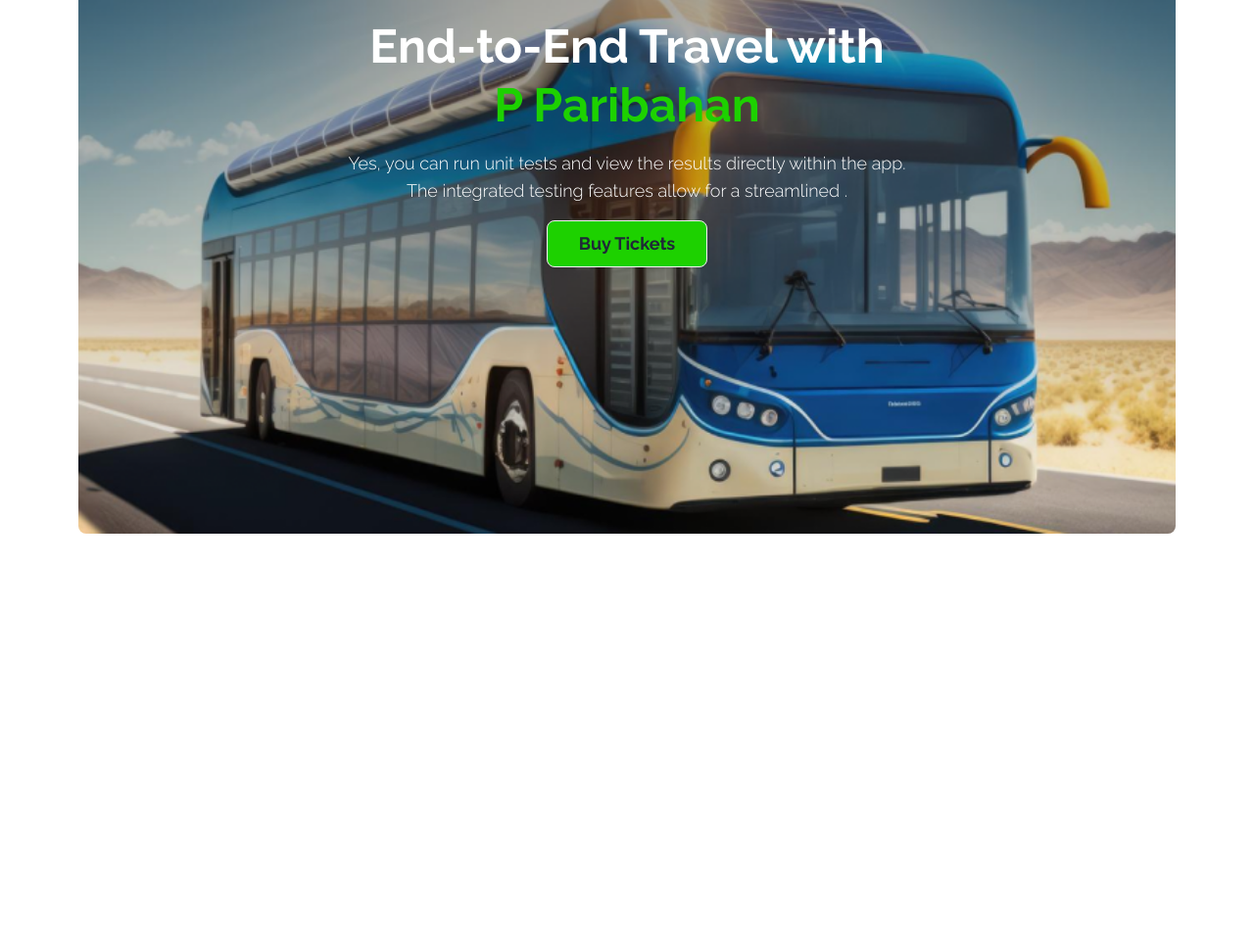
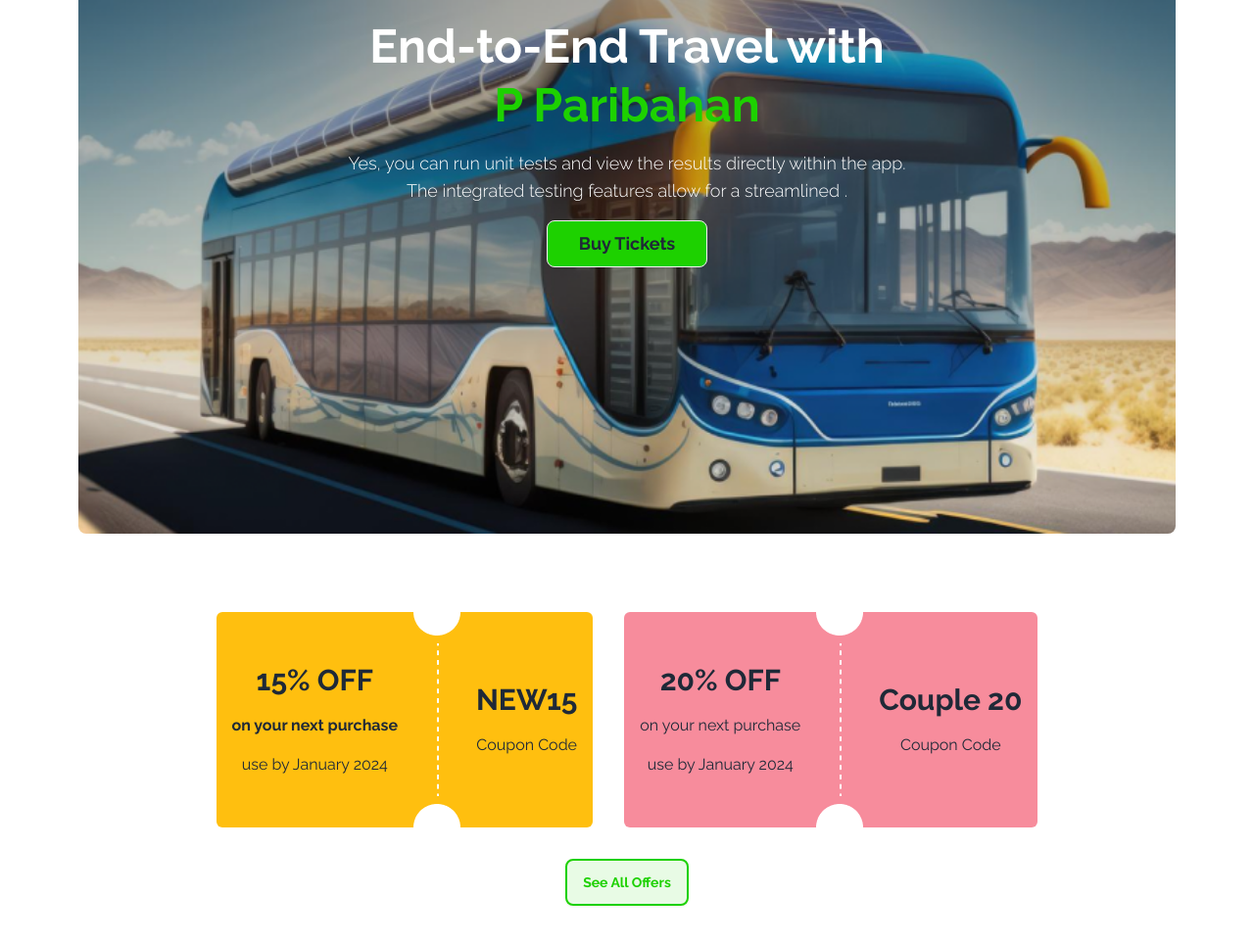
Before and after one commit to masum362/smart-ticketing, a plain HTML site: page index.html in a window 1280 px wide. Shown: the part 395-1358 px from the top of the page at 98% size. Before the commit the page ends 940 px from the top, so only its background shows below. Drawn offline with nearby package versions, Linux system fonts and the light colour scheme.

Commit message:
added coupon section

```diff
--- a/index.html
+++ b/index.html
@@ -33,7 +33,7 @@
 
 </head>
 
-<body class="font-railway ">
+<body class="font-railway">
 
     <header class="flex flex-col gap-12 md:px-20 px-2 ">
         <div class="navbar bg-base-500 mt-6 items-center justify-between">
@@ -87,16 +87,51 @@
 
         <div class="bg-[url('./images/banner.png')] bg-no-repeat min-h-screen hero rounded-lg">
             <div class="text-center text-white flex flex-col items-center justify-center gap-4">
-                <h1 class=" text-5xl  font-bold leading-tight">End-to-End Travel with <br><span
-                        class="text-theme">P Paribahan</span></h1>
-                <p class="max-w-xl text-lg font-light">Yes, you can run unit tests and view the results directly within the app. The integrated testing
+                <h1 class=" text-5xl  font-bold leading-tight">End-to-End Travel with <br><span class="text-theme">P
+                        Paribahan</span></h1>
+                <p class="max-w-xl text-lg font-light">Yes, you can run unit tests and view the results directly within
+                    the app. The integrated testing
                     features allow for a streamlined .</p>
-                    <a href="#buySection" class="btn bg-theme px-8  font-bold text-lg">
-                        Buy Tickets
-                    </a>
+                <a href="#buySection" class="btn bg-theme px-8  font-bold text-lg">
+                    Buy Tickets
+                </a>
             </div>
         </div>
     </header>
+
+    <section id="couponSection" class="flex flex-col items-center justify-center my-20 gap-8">
+
+        <div class="flex items-center justify-center gap-8">
+            <div class="bg-[#FFBF0F] flex items-center justify-center rounded-md cursor-pointer hover:bg-[#FFBF0FE6] transition-all duration-150">
+                <div class="flex flex-col items-center justify-center gap-4 p-4">
+                    <h1 class="text-3xl font-bold">15% OFF</h1>
+                    <p class="font-bold text-md">on your next purchase</p>
+                    <p>use by January 2024</p>
+                </div>
+                <img src="./images/cupon-devider.png" alt="coupon-devider">
+                <div class="flex flex-col items-center justify-center gap-4 p-4">
+                    <h1 class="text-3xl font-bold ">NEW15</h1>
+                    <p>Coupon Code</p>
+                </div>
+            </div>
+
+            <div class="bg-[#F78C9C] flex items-center justify-center rounded-md cursor-pointer hover:bg-[#F78C9CE6] transition-all duration-150">
+                <div class="flex flex-col items-center justify-center gap-4 p-4">
+                    <h1 class="text-3xl font-bold">20% OFF</h1>
+                    <p>on your next purchase</p>
+                    <p>use by January 2024</p>
+                </div>
+                <img src="./images/cupon-devider.png" alt="coupon-devider">
+                <div class="flex flex-col items-center justify-center gap-4 p-4">
+                    <h1 class="text-3xl font-bold">Couple 20</h1>
+                    <p>Coupon Code</p>
+                </div>
+            </div>
+        </div>
+
+        <button class="btn bg-[#1DD1001A] text-theme font-bold border-2 border-theme hover:bg-[#1DD1004D]" >See All Offers</button>
+
+    </section>
 
 
 </body>
```
